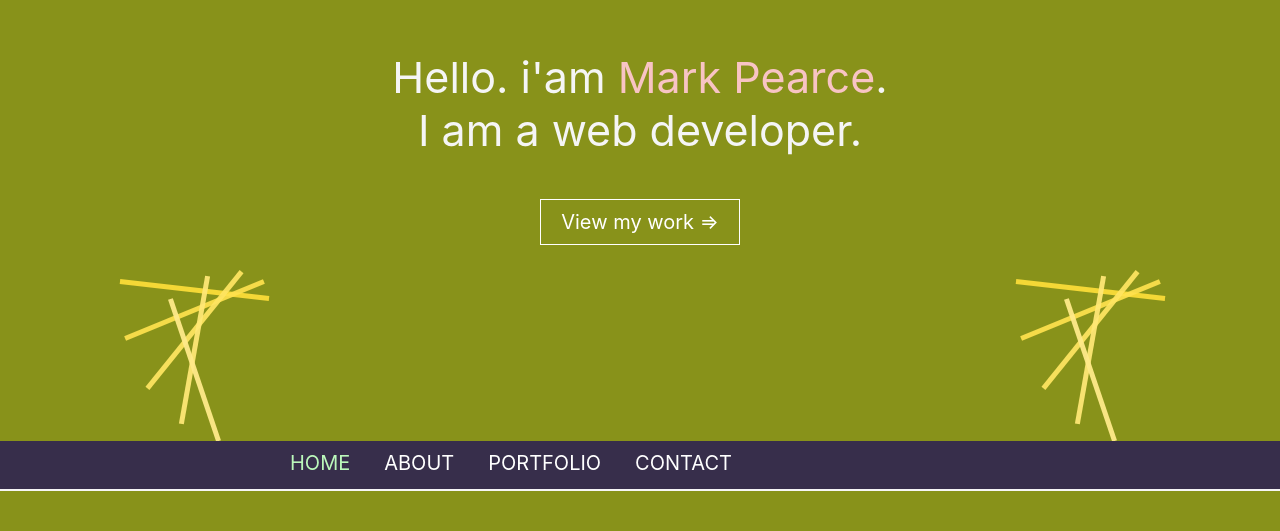
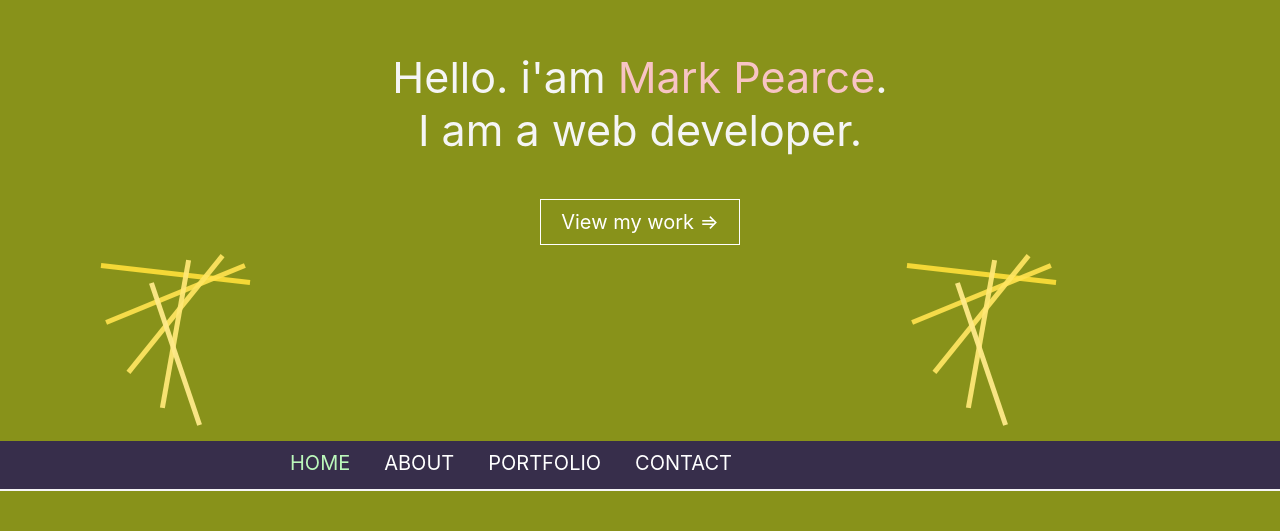
Before and after one commit to niksein007/portfolio, a React (Create React App) app: page / in a window 1280 px wide. Shown: the part 269-800 px from the top of the page. Built offline with nearby package versions, Linux system fonts and the light colour scheme.

Commit message:
fix frame

```diff
--- a/src/components/headerStyle/Header.css
+++ b/src/components/headerStyle/Header.css
@@ -12,7 +12,8 @@
   position: absolute;
   top: 0;
   left: 0;
-  width: 100%;
+  width: 90%;
+  margin: auto;
   height: 100vh;
 }
 
--- a/src/components/headerStyle/Header.scss
+++ b/src/components/headerStyle/Header.scss
@@ -11,7 +11,8 @@
     position: absolute;
     top: 0;
     left: 0;
-    width: 100%;
+    width: 90%;
+    margin: auto;
     height: 100vh;
 
     li{
```
Also changed, not shown: 1 other file (tests, documents, lock files or other folders).
